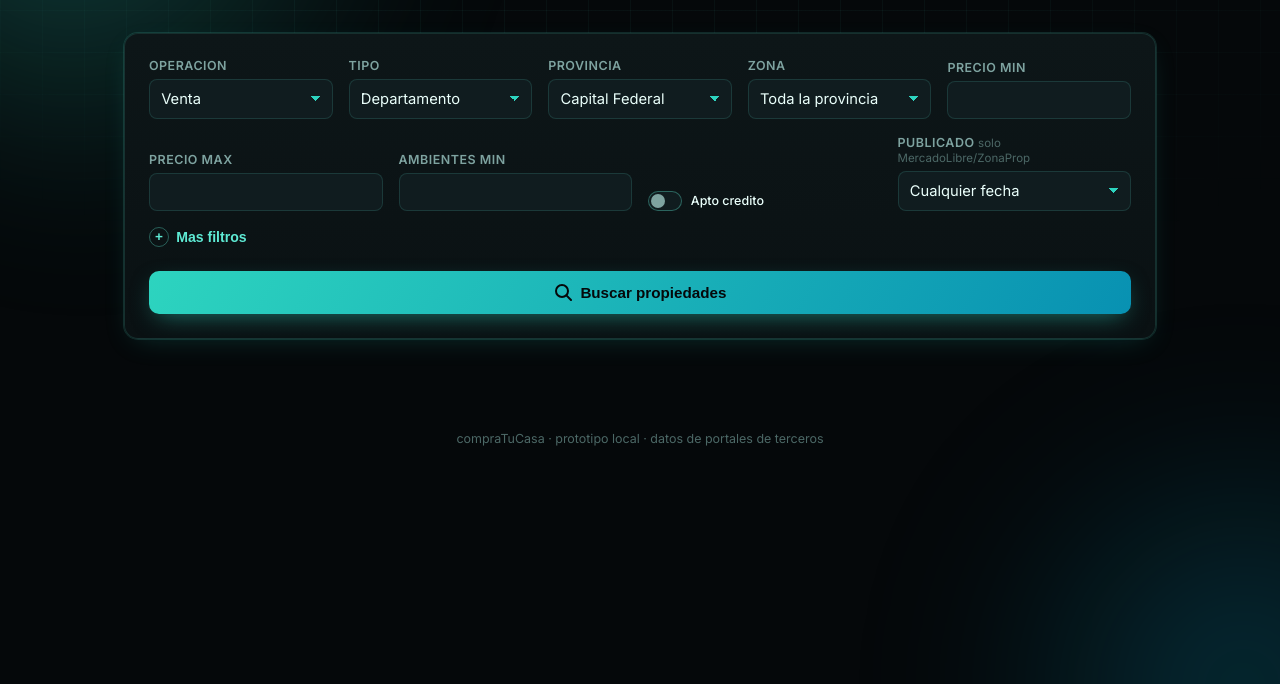
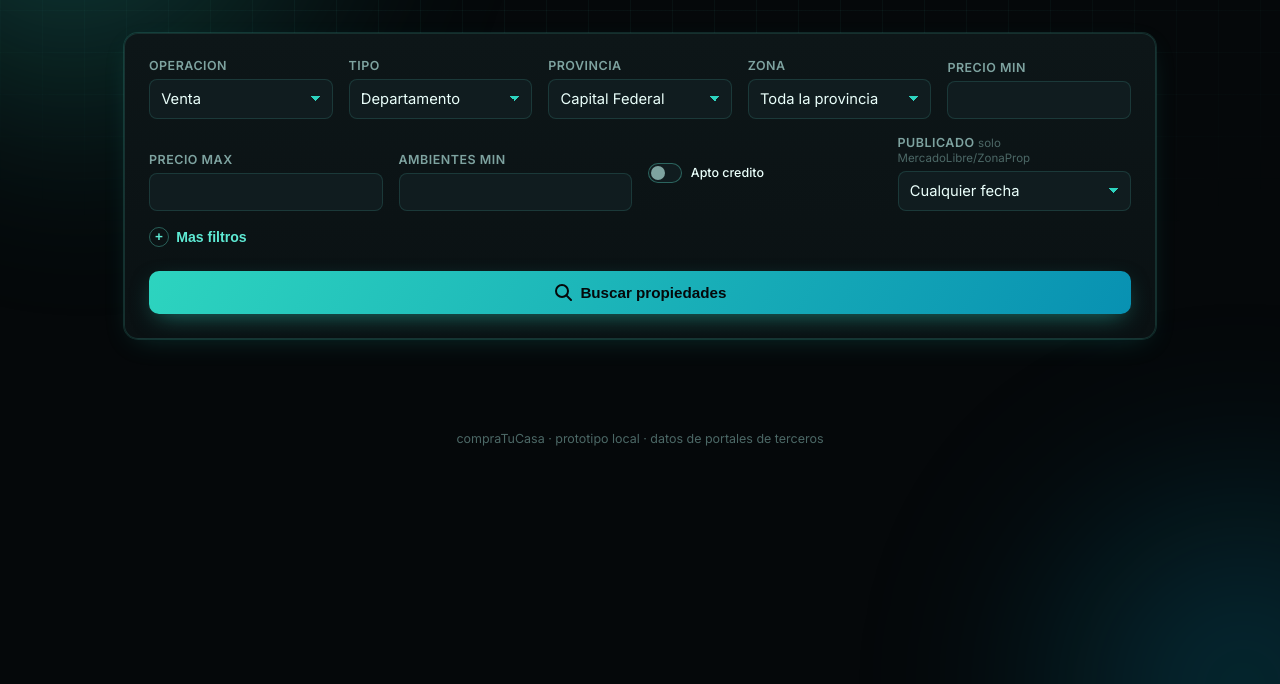
Before and after one commit to mrtinaja/nuevacasa, a plain HTML site: page frontend/index.html in a window 1280 px wide. Shown: the part 116-800 px from the top of the page. Drawn offline with Linux system fonts and the light colour scheme.

Commit message:
Centrar verticalmente el switch de Apto credito/Mascotas
No tiene el label de arriba que si tienen los campos vecinos, asi que
con align-items:end del contenedor quedaba pegado abajo en vez de
centrado con Ambientes min y Publicado.

Co-Authored-By: Claude Sonnet 5 <noreply@anthropic.com>

```diff
--- a/frontend/style.css
+++ b/frontend/style.css
@@ -270,6 +270,10 @@ input[type="number"] { -moz-appearance: textfield; }
   padding: 0 0.4rem;
   text-transform: none;
   letter-spacing: normal;
+}
+
+.campo-checkbox {
+  align-self: center;
 }
 
 .campo-checkbox label {
```
